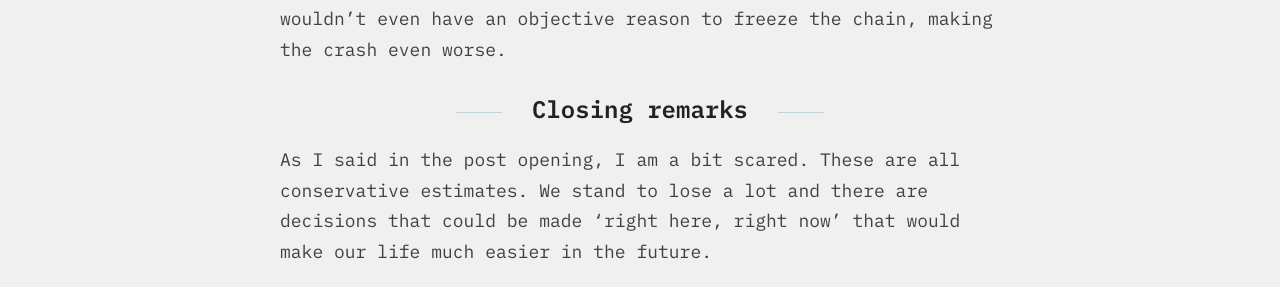
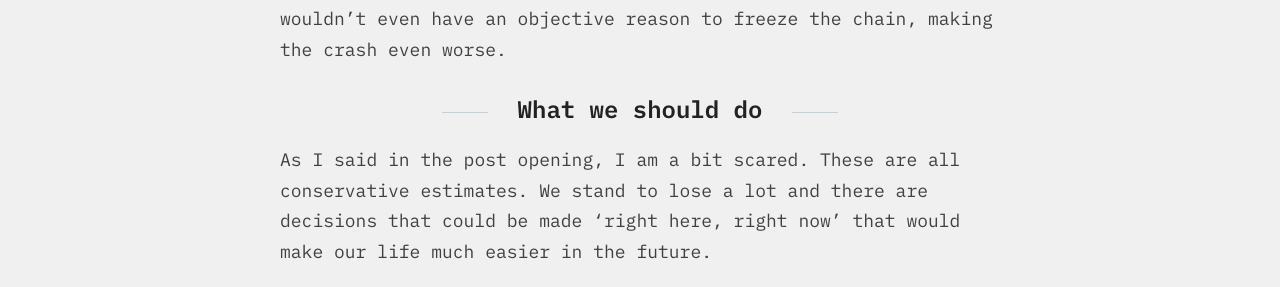
Before and after one commit to eric-downes/20sq-blog, a Jekyll site: the page built from _posts/2024-05-11-how-fucked-are-we.md, in a window 1280 px wide and 900 px high, scrolled down 8184 px. Shown: the part 167-454 px from the top of the window. Built offline with Jekyll 4.4.1, drawn with Linux system fonts in a browser that asks for light colours; some web fonts are replaced; formulas are drawn with MathJax 3.

Commit message:
Making closing statement stronger

```diff
--- a/_posts/2024-05-11-how-fucked-are-we.md
+++ b/_posts/2024-05-11-how-fucked-are-we.md
@@ -111,7 +111,7 @@ So the price of ETH may very well keep fluctuating, and given the dire situation
 Even worse, if the attack does not happen on Ethereum first, but for example on Bitcoin as we postulated in the beginning, we wouldn't even have an objective reason to freeze the chain, making the crash even worse.
 
 
-## Closing remarks
+## What we should do
 
 As I said in the post opening, I am a bit scared. These are all conservative estimates. We stand to lose a lot and there are decisions that could be made 'right here, right now' that would make our life much easier in the future.
 
```
